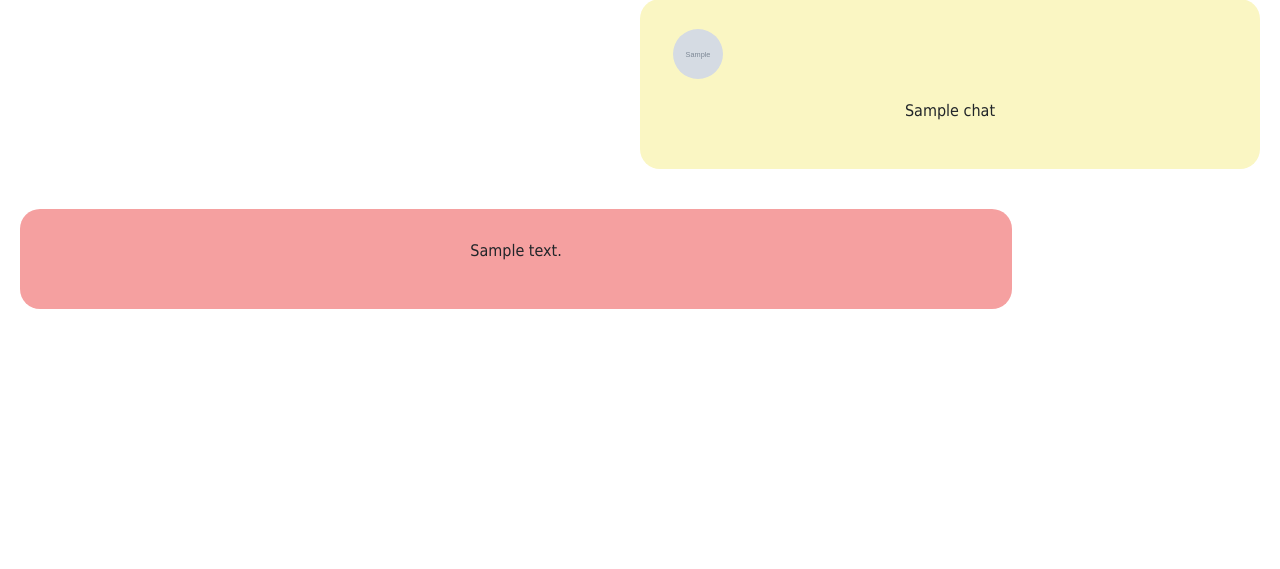
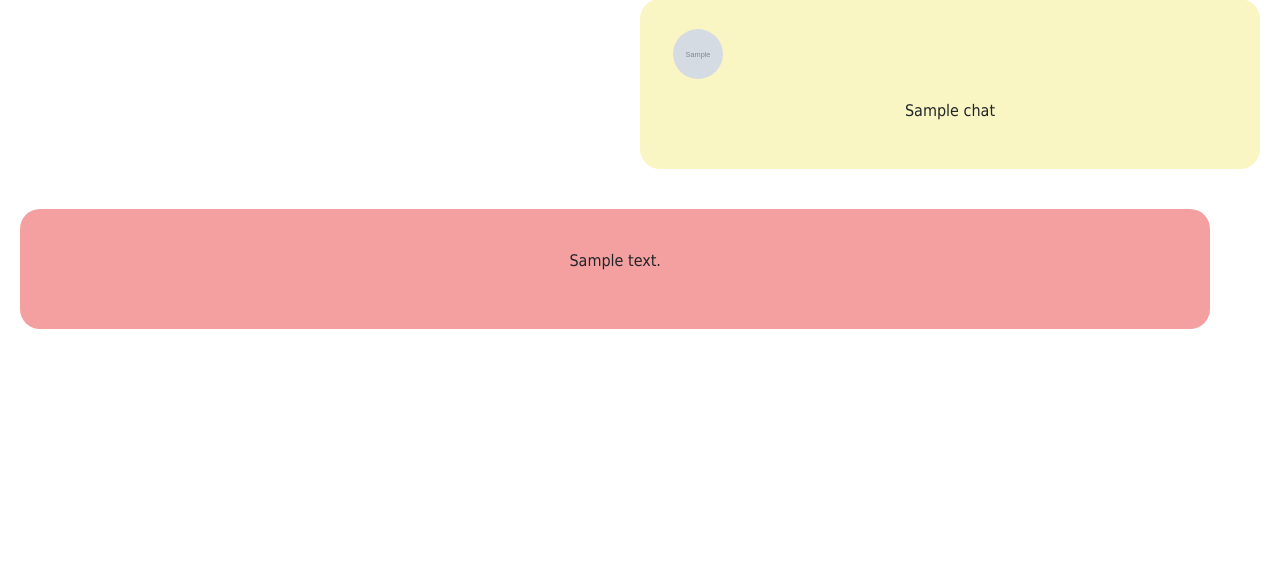
Before and after one commit to wajidkorkani/WYNNN, a Django app: page /ai in a window 1280 px wide. Shown: the part 129-698 px from the top of the page. Run offline with Django 4.2, Linux system fonts and the light colour scheme; a user stored in the database is signed in; tables that the repository leaves empty hold one stand-in row (values such as "Sample post"); grey boxes marked "Sample" are stand-in pictures.

Commit message:
AI response text area size increased.

```diff
--- a/Facebook_Clone_Application/templates/aiChat.html
+++ b/Facebook_Clone_Application/templates/aiChat.html
@@ -101,8 +101,15 @@
         display: flex;
         justify-content: center;
         align-items: center;
-        padding: 30px;
+        padding: 20px;
         margin-bottom: 60px;
+        width: 96%;
+    }
+
+    #ans{
+        text-align: center;
+        padding: 20px;
+        width: 90%;
     }
 
     #profileImage{
@@ -147,7 +154,7 @@
         {% endif %}
         {% if chat.answer %}
             <div id="textDivAns">
-                <p>{{ chat.get_linked_text|safe }}</p>
+                <p id="ans">{{ chat.get_linked_text|safe }}</p>
             </div>
         {% endif %}
 
```
